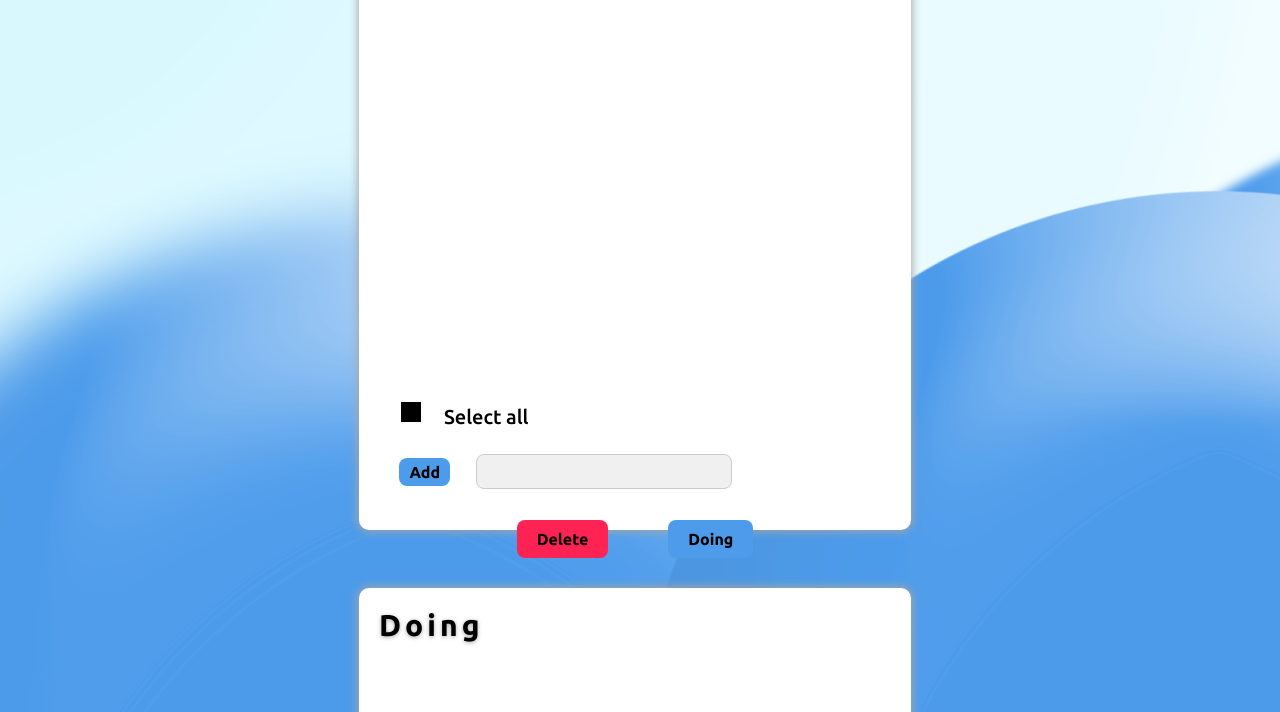
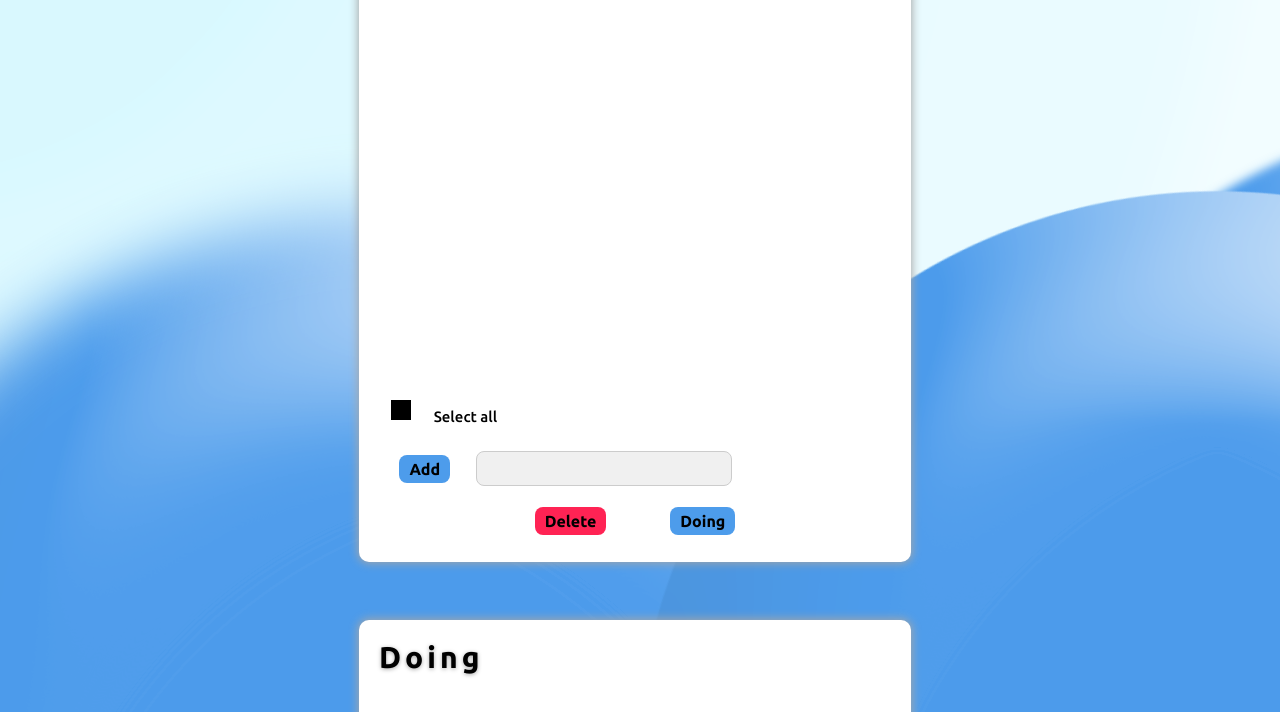
Before and after one commit to LozzDev/ToDo, a plain HTML site: page index.html in a window 1280 px wide. Shown: the part 190-902 px from the top of the page. Drawn offline with Linux system fonts and the light colour scheme.

Commit message:
refactor task management UI for improved layout and styling

```diff
--- a/index.html
+++ b/index.html
@@ -21,7 +21,7 @@
 
             <div class="buttons-container">
                 <div class="input-container"><button id="button-to-do" onclick="addTask()">Add</button><input type="text" id="input-to-do"></div>
-                <div class="action-buttons-container">
+                <div class="action-buttons-container" id ="action-buttons-container-to-do">
                     <button class="delete-button" onclick="deleteCompletedTasksToDo()">Delete</button>
 
                     <button class="doing-button" onclick="sendTaskSelectedToDoing()">Doing</button>
--- a/script.js
+++ b/script.js
@@ -26,11 +26,11 @@ function deleteCompletedTasksToDo() {
         if (!checkbox.checked) {
             remainingTasks.push(label.textContent.trim());
         } else {
-            label.remove(); // Elimina la tarea completada de la lista visual
+            label.remove();
         }
     });
 
-    // Actualiza el localStorage con las tareas restantes
+
     localStorage.setItem("tasks", JSON.stringify(remainingTasks));
 }
 
--- a/style.css
+++ b/style.css
@@ -6,6 +6,7 @@
     font-family: "Ubuntu", serif;
     font-weight: 400;
     font-style: normal;
+    font-size: 15px;
 }
 
 body{
@@ -28,6 +29,7 @@ header{
 h1{
     font-weight: 600;
     text-shadow: 0px 1px 4px rgb(167, 167, 167);
+    font-size: 30px;
 
 }
 h2{
@@ -50,7 +52,7 @@ h2{
     box-shadow: 0 0 10px 1px rgb(167, 167, 167);
     padding: 20px;
     width: 40vw;
-    height: 70vh;
+    height: 600px;
 }
 
 .task-container{
@@ -79,16 +81,16 @@ h2{
 }
 
 .select-all-text{
-    margin-top: 8%;
+    margin-top: 5%;
     margin-left: 12%;
 }
 
 .action-buttons-container{
     display: flex;
     flex-direction: row;
-    gap: 140px;
+    gap: 10vw;
     justify-content: center;
-    margin-top: 4%;
+    margin-top: 12%;
 }
 
 label{
@@ -126,12 +128,13 @@ label{
     appearance: none;
     background-color: black;
     border: 2px solid white;
-    display: inline-block;
-
+    align-items: center;
+    display: inline-flex;
     cursor: pointer;
     margin-right: 4%;
-    margin-left: 4%;
+    margin-left: 2%;
     outline: none;
+
     transition: background-color 0.2s ease, border-color 0.2s ease;
 }
 
@@ -191,9 +194,11 @@ label{
         color: #333;
         box-sizing: border-box;
         transition: background-color 0.3s ease;
-        margin-bottom: 2%;
+
     }
-
+    #action-buttons-container-to-do{
+        margin-top: 4%;
+    }
 
     #input-to-do::placeholder {
         color: #888;
@@ -226,8 +231,25 @@ label{
     .action-buttons-container{
         display: flex;
         flex-direction: row;
-        gap: 60px;
+        gap: 5vw;
         justify-content: center;
-        margin-top: 4%;
+
+    }
+
+    .delete-button {
+        padding: 5px 10px;
+    }
+
+    .done-button,
+    .doing-button{
+        padding: 5px 10px;
+    }
+
+    label{
+        font-size: 15px;
+        font-weight: 500;
+    }
+    h1{
+        font-size: 25px;
     }
 }
```
